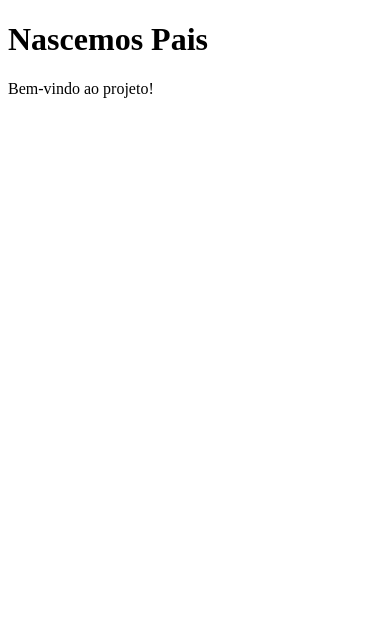
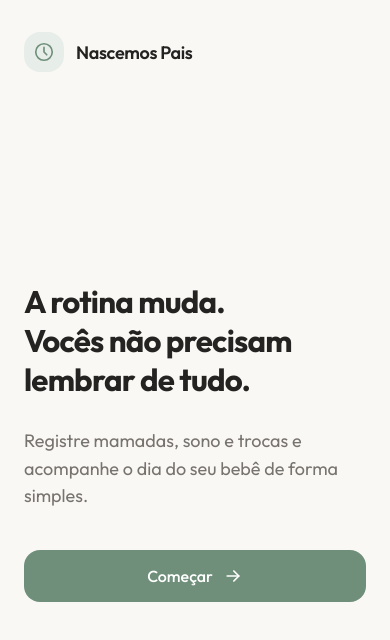
Before and after one commit to Juniklx/nascemos-pais, an Angular app: page / in a window 390 px wide. Shown: the top 640 px of the page. Built offline with nearby package versions, Linux system fonts and the light colour scheme.

Commit message:
feat: implement responsive welcome page (#1)

```diff
--- a/src/app/features/welcome/welcome.css
+++ b/src/app/features/welcome/welcome.css
@@ -0,0 +1,265 @@
+:host {
+  display: block;
+}
+
+.welcome {
+  width: 100%;
+  min-height: 100dvh;
+
+  display: flex;
+  flex-direction: column;
+  justify-content: space-between;
+
+  padding:
+    max(32px, env(safe-area-inset-top))
+    24px
+    max(32px, env(safe-area-inset-bottom));
+
+  background: var(--color-canvas);
+}
+
+/* Brand */
+
+.welcome__header {
+  width: 100%;
+}
+
+.brand {
+  display: inline-flex;
+  align-items: center;
+  gap: 12px;
+}
+
+.brand__icon {
+  width: 40px;
+  height: 40px;
+
+  display: flex;
+  align-items: center;
+  justify-content: center;
+
+  flex-shrink: 0;
+
+  border-radius: 16px;
+
+  background: var(--color-sage-soft);
+  color: var(--color-sage);
+}
+
+.brand__icon svg {
+  width: 22px;
+  height: 22px;
+
+  stroke: currentColor;
+  stroke-width: 1.8;
+  stroke-linecap: round;
+  stroke-linejoin: round;
+}
+
+.brand__name {
+  color: var(--color-ink);
+
+  font-size: 18px;
+  font-weight: 600;
+
+  letter-spacing: -0.02em;
+}
+
+/* Conteúdo */
+
+.welcome__content {
+  width: 100%;
+
+  display: flex;
+  flex-direction: column;
+
+  margin: auto 0;
+
+  padding: 48px 0;
+}
+
+.welcome__title {
+  max-width: 620px;
+
+  margin: 0;
+
+  color: var(--color-ink);
+
+  font-size: clamp(28px, 8vw, 36px);
+  font-weight: 700;
+
+  line-height: 1.25;
+  letter-spacing: -0.025em;
+}
+
+.welcome__description {
+  max-width: 620px;
+
+  margin: 28px 0 0;
+
+  color: var(--color-muted);
+
+  font-size: 18px;
+  font-weight: 400;
+
+  line-height: 1.55;
+}
+
+/* Botão */
+
+.welcome__button {
+  width: 100%;
+  min-height: 52px;
+
+  margin-top: 40px;
+  padding: 0 24px;
+
+  display: inline-flex;
+  align-items: center;
+  justify-content: center;
+  gap: 10px;
+
+  border: 0;
+  border-radius: 16px;
+
+  background: var(--color-sage);
+  color: #ffffff;
+
+  font-size: 16px;
+  font-weight: 500;
+
+  cursor: pointer;
+
+  transition:
+    background-color 180ms ease,
+    transform 150ms ease;
+}
+
+.welcome__button:hover {
+  background: var(--color-sage-hover);
+}
+
+.welcome__button:active {
+  transform: translateY(1px);
+}
+
+.welcome__button:focus-visible {
+  outline: 3px solid rgba(111, 143, 122, 0.35);
+  outline-offset: 3px;
+}
+
+.welcome__button-icon {
+  width: 20px;
+  height: 20px;
+
+  stroke: currentColor;
+  stroke-width: 2;
+  stroke-linecap: round;
+  stroke-linejoin: round;
+}
+
+.welcome__spacer {
+  display: none;
+}
+
+/* Tablet */
+
+@media (min-width: 768px) {
+  .welcome {
+    padding: 48px;
+  }
+
+  .welcome__content {
+    padding: 72px 0;
+  }
+
+  .welcome__title {
+    font-size: clamp(36px, 5vw, 48px);
+  }
+
+  .welcome__description {
+    font-size: 20px;
+  }
+
+  .welcome__button {
+    width: auto;
+    min-width: 200px;
+
+    align-self: flex-start;
+
+    padding: 0 36px;
+  }
+}
+
+/* Desktop */
+
+@media (min-width: 1024px) {
+  .welcome {
+    max-width: 1440px;
+
+    margin: 0 auto;
+    padding: 64px 96px;
+  }
+
+  .brand {
+    gap: 14px;
+  }
+
+  .brand__icon {
+    width: 44px;
+    height: 44px;
+  }
+
+  .welcome__content {
+    max-width: 720px;
+
+    margin: auto 0 auto 48px;
+
+    padding: clamp(48px, 8vh, 96px) 0;
+  }
+
+  .welcome__title {
+    max-width: 720px;
+
+    font-size: clamp(40px, 3.8vw, 60px);
+    line-height: 1.15;
+  }
+
+  .welcome__description {
+    max-width: 680px;
+
+    margin-top: 32px;
+
+    font-size: clamp(20px, 1.7vw, 24px);
+    line-height: 1.5;
+  }
+
+  .welcome__button {
+    min-width: 200px;
+    min-height: 56px;
+
+    margin-top: 40px;
+    padding: 0 40px;
+
+    font-size: 18px;
+  }
+
+  .welcome__spacer {
+    display: block;
+    height: 16px;
+  }
+}
+
+@media (min-width: 1280px) {
+  .welcome__content {
+    margin-left: 80px;
+  }
+}
+
+/* Acessibilidade */
+
+@media (prefers-reduced-motion: reduce) {
+  .welcome__button {
+    transition: none;
+  }
+}
--- a/src/app/features/welcome/welcome.html
+++ b/src/app/features/welcome/welcome.html
@@ -1,2 +1,46 @@
-<h1>Nascemos Pais</h1>
-<p>Bem-vindo ao projeto!</p>
+<main class="welcome">
+  <header class="welcome__header">
+    <div class="brand">
+      <div class="brand__icon" aria-hidden="true">
+        <svg
+          viewBox="0 0 24 24"
+          fill="none"
+          xmlns="http://www.w3.org/2000/svg"
+        >
+          <circle cx="12" cy="12" r="9"></circle>
+          <path d="M12 7V12L15 15"></path>
+        </svg>
+      </div>
+
+      <span class="brand__name">Nascemos Pais</span>
+    </div>
+  </header>
+
+  <section class="welcome__content">
+    <h1 class="welcome__title">
+      A rotina muda.
+      <br />
+      Vocês não precisam lembrar de tudo.
+    </h1>
+
+    <p class="welcome__description">
+      Registre mamadas, sono e trocas e acompanhe o dia do seu bebê de forma simples.
+    </p>
+
+    <button class="welcome__button" type="button">
+      <span>Começar</span>
+
+      <svg
+        class="welcome__button-icon"
+        viewBox="0 0 24 24"
+        fill="none"
+        aria-hidden="true"
+      >
+        <path d="M5 12H19"></path>
+        <path d="M13 6L19 12L13 18"></path>
+      </svg>
+    </button>
+  </section>
+
+  <div class="welcome__spacer" aria-hidden="true"></div>
+</main>
--- a/src/styles.css
+++ b/src/styles.css
@@ -1 +1,59 @@
 /* You can add global styles to this file, and also import other style files */
+@import url('https://fonts.googleapis.com/css2?family=Outfit:wght@400;500;600;700&display=swap');
+
+:root {
+  --color-canvas: #faf8f5;
+  --color-surface: #ffffff;
+
+  --color-ink: #242321;
+  --color-muted: #77736e;
+
+  --color-border: #e8e3dd;
+
+  --color-sage: #6f8f7a;
+  --color-sage-hover: #607d6a;
+  --color-sage-soft: #e7eee9;
+
+  --font-family:
+    'Outfit',
+    system-ui,
+    -apple-system,
+    BlinkMacSystemFont,
+    'Segoe UI',
+    sans-serif;
+}
+
+* {
+  box-sizing: border-box;
+}
+
+html {
+  min-width: 320px;
+  background: var(--color-canvas);
+}
+
+body {
+  margin: 0;
+  min-width: 320px;
+  min-height: 100dvh;
+
+  background: var(--color-canvas);
+  color: var(--color-ink);
+
+  font-family: var(--font-family);
+
+  -webkit-font-smoothing: antialiased;
+  -moz-osx-font-smoothing: grayscale;
+}
+
+button,
+input,
+textarea,
+select {
+  font: inherit;
+}
+
+button,
+a {
+  -webkit-tap-highlight-color: transparent;
+}
```
Also changed, not shown: 1 other file (tests, documents, lock files or other folders).
